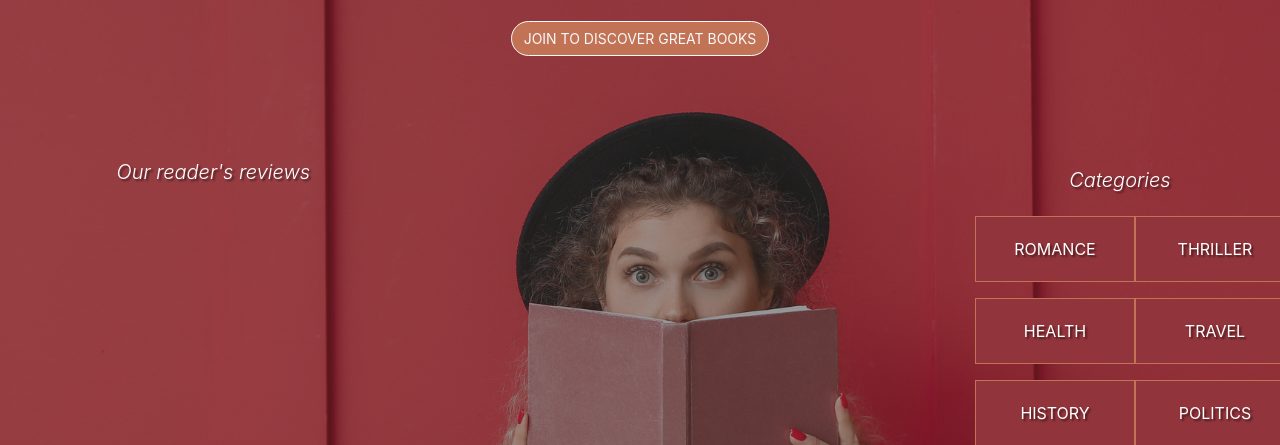
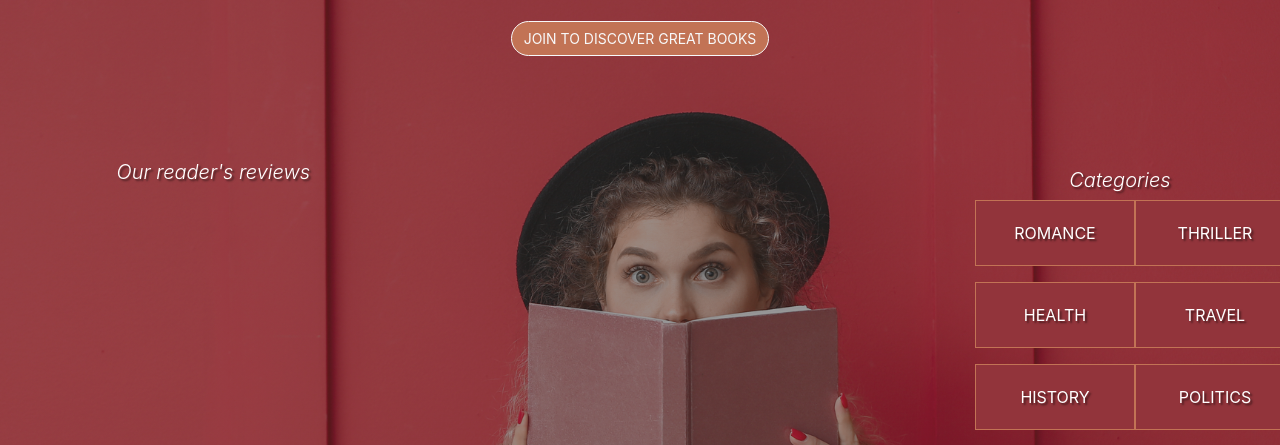
Before and after one commit to DinaPapsujevica/MP3-TheBookClub, a Flask app: page / in a window 1280 px wide. Shown: the part 185-630 px from the top of the page. Run offline with Flask 2, Linux system fonts and the light colour scheme; data that the repository does not hold is empty; some libraries are stand-ins or nearby versions.

Commit message:
Remove space between Categories headline and list

```diff
--- a/templates/books.html
+++ b/templates/books.html
@@ -49,7 +49,7 @@
                 </div>
             </div>
             <div class="col-md-3 offset-md-3">
-                <div class="row mt-3 mb-3">
+                <div class="row mt-3">
                     <div class="col text-center">
                         <h5 class="text-white font-italic font-weight-light text-shadow">
                             Categories
```
